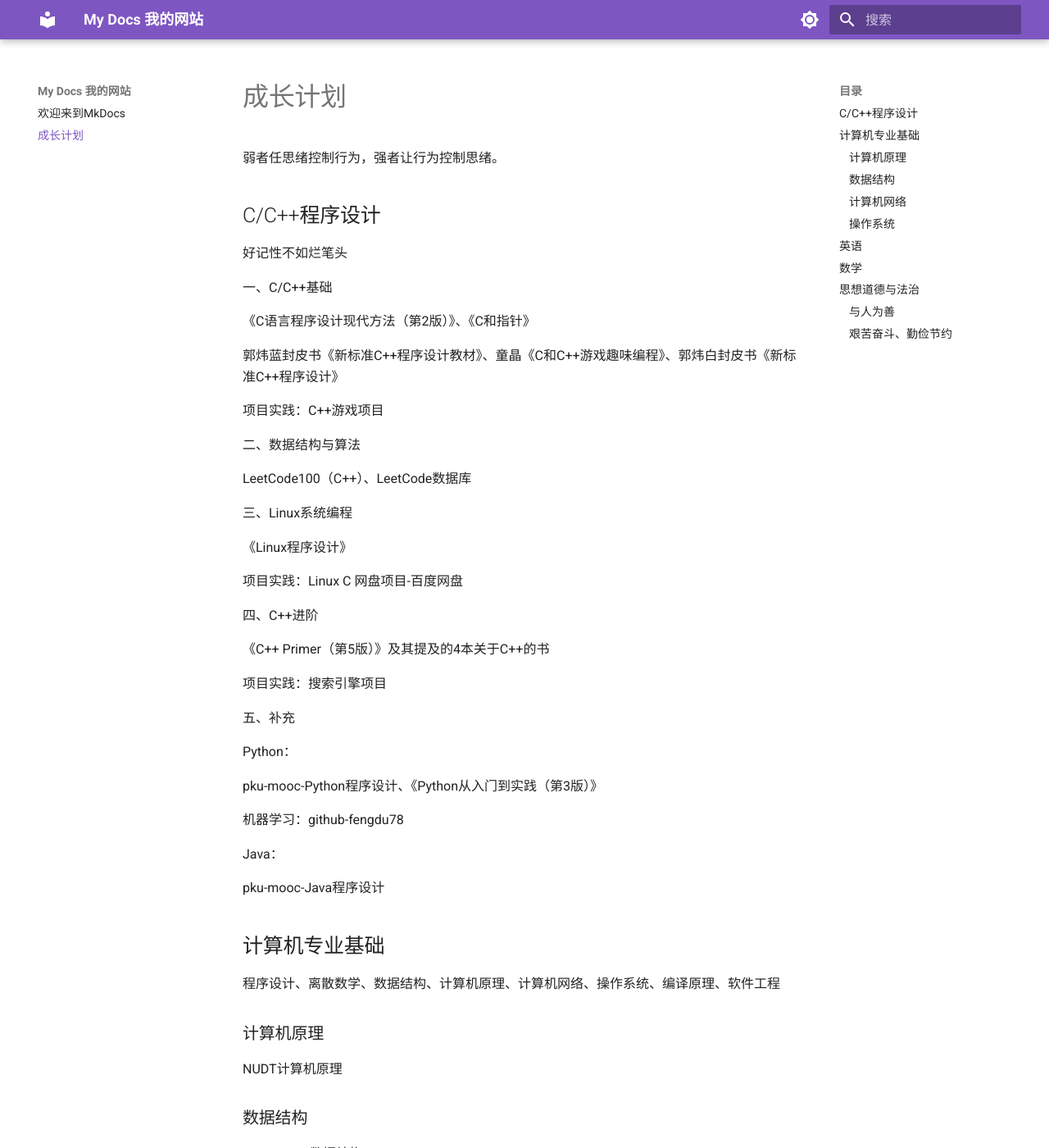
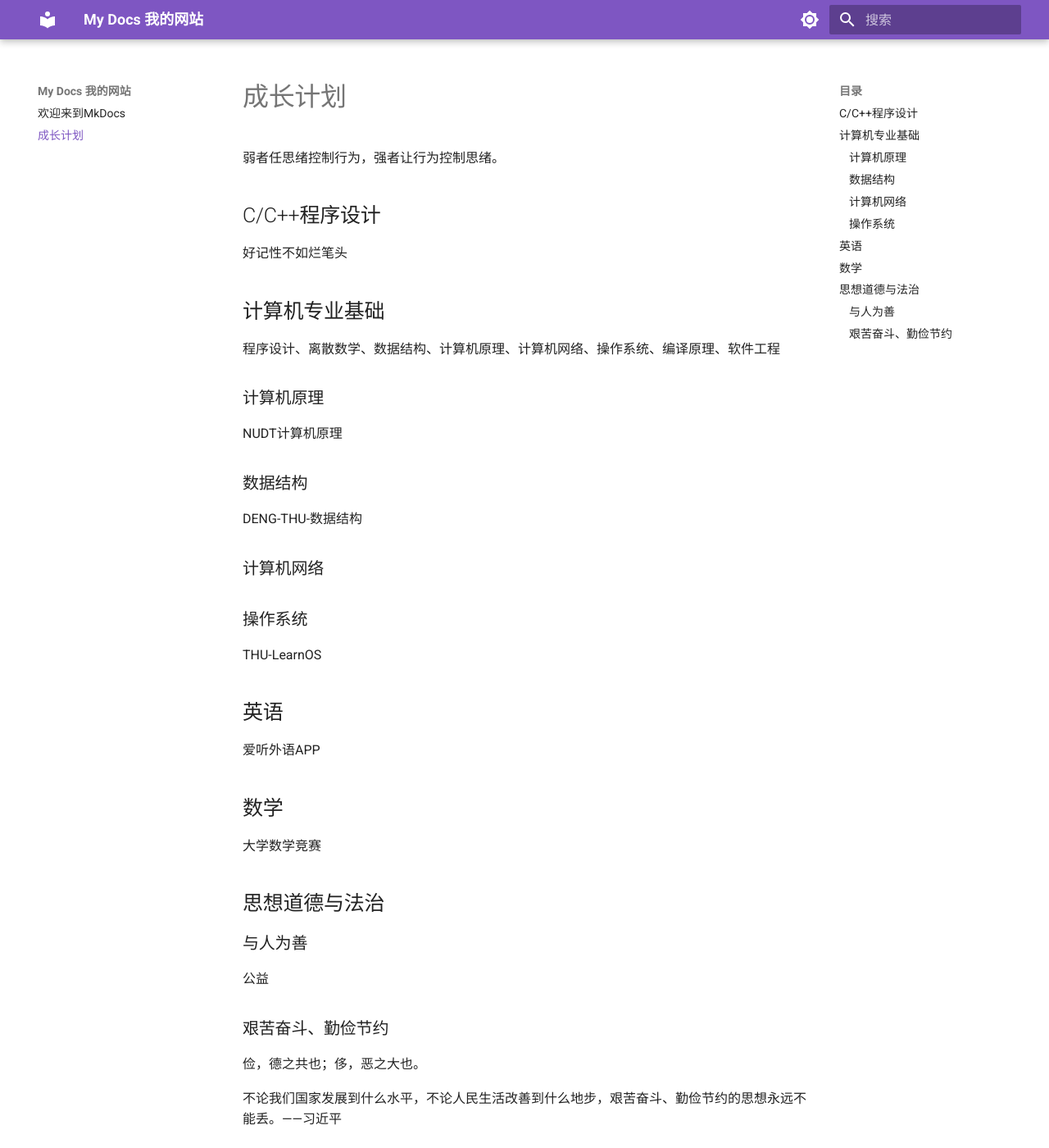
Before and after one commit to csRocket/mysite, an MkDocs documentation site: the page built from docs/prog.md, in a window 1280 px wide and 1400 px high. Shown: the whole window at 82% size. Built offline with MkDocs 1.6.1 and Material for MkDocs 9.7.7, drawn with Linux system fonts in a browser that asks for light colours.

Commit message:
Update prog.md

```diff
--- a/docs/prog.md
+++ b/docs/prog.md
@@ -5,42 +5,6 @@
 ## C/C++程序设计
 
 好记性不如烂笔头
-
-一、C/C++基础
-
-《C语言程序设计现代方法（第2版）》、《C和指针》
-
-郭炜蓝封皮书《新标准C++程序设计教材》、童晶《C和C++游戏趣味编程》、郭炜白封皮书《新标准C++程序设计》
-
-项目实践：C++游戏项目
-
-二、数据结构与算法
-
-LeetCode100（C++）、LeetCode数据库
-
-三、Linux系统编程
-
-《Linux程序设计》
-
-项目实践：Linux C 网盘项目-百度网盘
-
-四、C++进阶
-
-《C++ Primer（第5版）》及其提及的4本关于C++的书
-
-项目实践：搜索引擎项目
-
-五、补充
-
-Python：
-
-pku-mooc-Python程序设计、《Python从入门到实践（第3版）》
-
-机器学习：github-fengdu78
-
-Java：
-
-pku-mooc-Java程序设计
 
 ## 计算机专业基础
 
```
